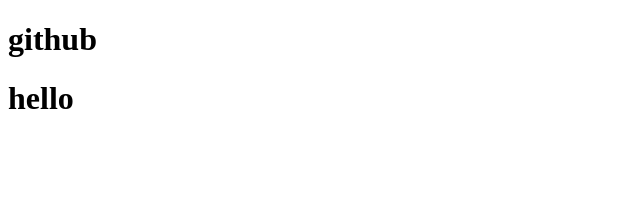
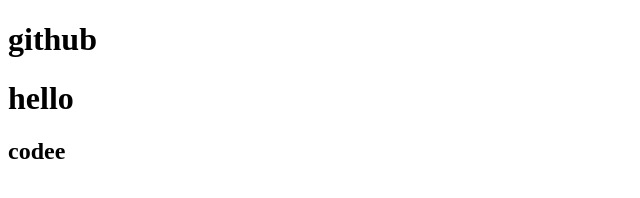
Before and after one commit to Sheik0808/example, a plain HTML site: page index.html in a window 1280 px wide. Shown: the full height of the page, 0-640 px from the left. Drawn offline with Linux system fonts and the light colour scheme.

Commit message:
line add

```diff
--- a/index.html
+++ b/index.html
@@ -8,5 +8,6 @@
 <body>
     <h1>github</h1>
     <h1>hello</h1>
+    <h2>codee</h2>
 </body>
 </html>
```
